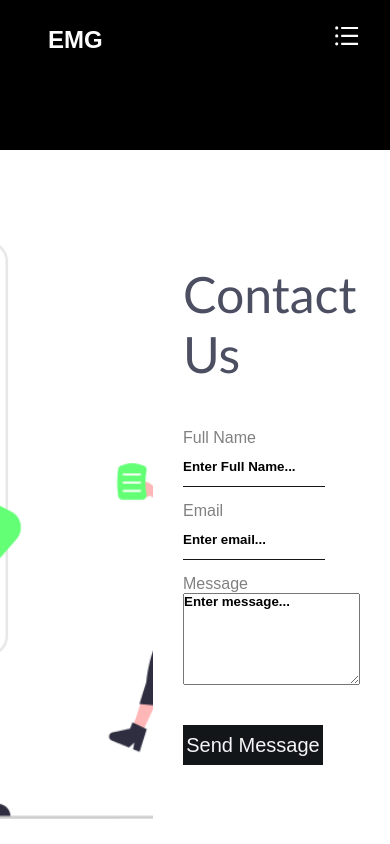
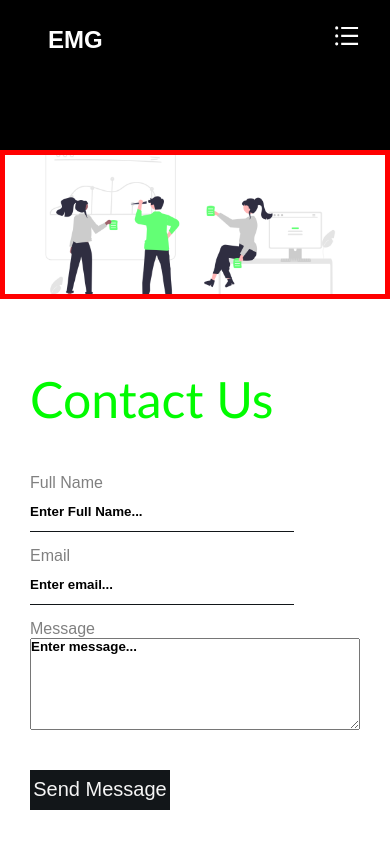
Before and after one commit to sibTunechy/EMGapp, a React (Create React App) app in the folder client/: page /contactpage in a window 390 px wide. Shown: the top 844 px of the page. Built offline with nearby package versions, Linux system fonts and the light colour scheme.

Commit message:
new contact page

```diff
--- a/client/src/styles/Contact.css
+++ b/client/src/styles/Contact.css
@@ -30,6 +30,7 @@
     font-weight: 10;
     font-size: 50px;
     margin-left: 30px;
+    color: #01fb00 !important;
 }
 
 form {
@@ -75,3 +76,12 @@ form button {
     font-size: 20px;
     cursor: pointer;
 }
+
+@media (max-width: 800px) {
+    .contact {
+        display: grid;
+    }
+    .leftSide {
+        border: 5px solid red;
+    }
+}
```
Also changed, not shown: client/src/components/ContactPage/index.jsx (added, +11 -0 lines), client/src/styles/Contactpage.css (added).
